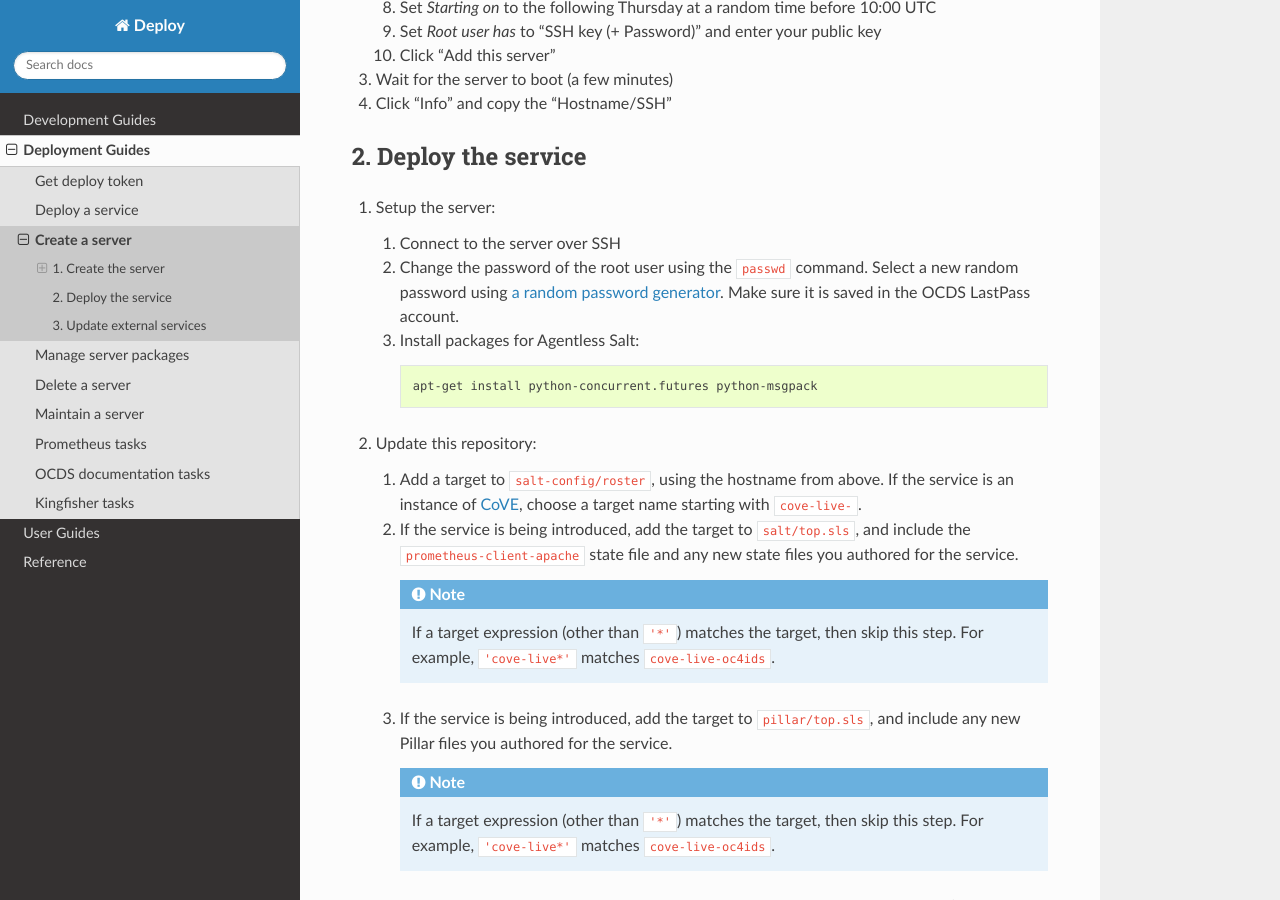
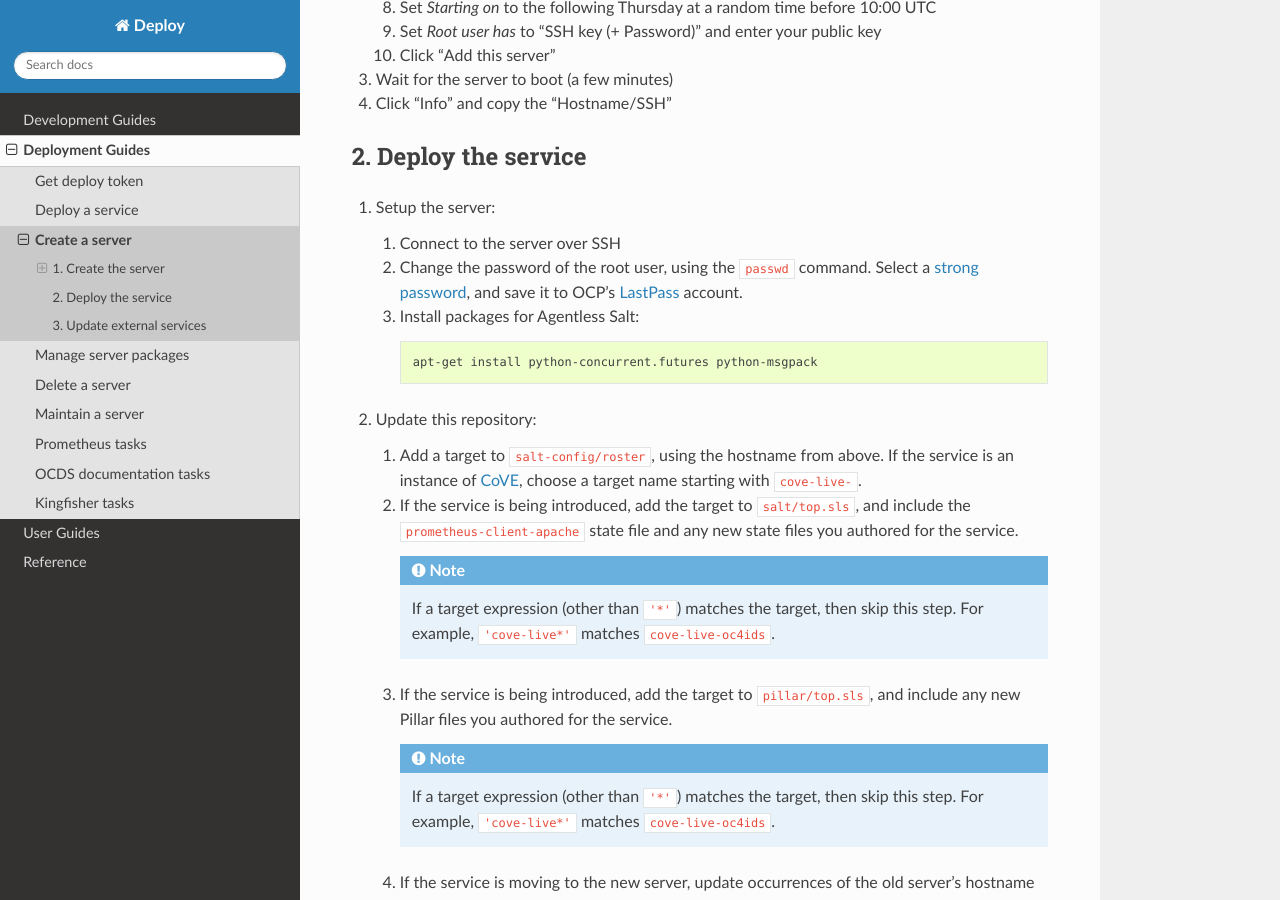
Before and after one commit to open-contracting/deploy, a Sphinx documentation site: the page built from docs/deploy/create_server.rst, in a window 1280 px wide and 900 px high, scrolled down 678 px. Built offline with Sphinx 7.4.7 and the Read the Docs theme 2.0.0, drawn with Linux system fonts in a browser that asks for light colours.

Commit message:
Copy-edit and add link to LastPass

```diff
--- a/docs/deploy/create_server.rst
+++ b/docs/deploy/create_server.rst
@@ -36,7 +36,7 @@ Bytemark
 #. Setup the server:
 
    #. Connect to the server over SSH
-   #. Change the password of the root user using the ``passwd`` command. Select a new random password using `a random password generator <https://www.lastpass.com/password-generator>`__. Make sure it is saved in the OCDS LastPass account.
+   #. Change the password of the root user, using the ``passwd`` command. Select a `strong password <https://www.lastpass.com/password-generator>`__, and save it to OCP's `LastPass <https://www.lastpass.com>`__ account.
    #. Install packages for Agentless Salt:
 
       .. code-block:: bash
```
